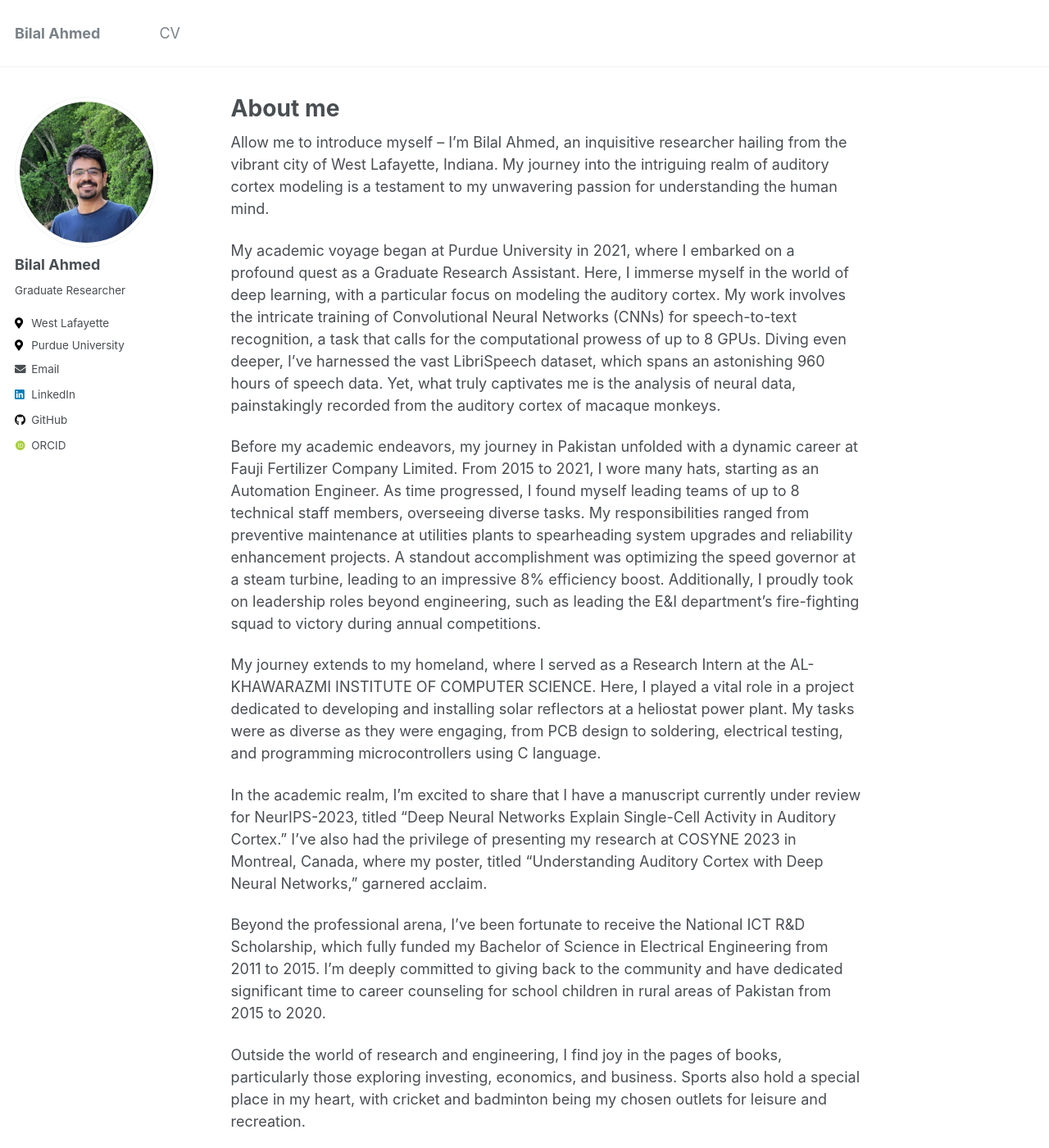
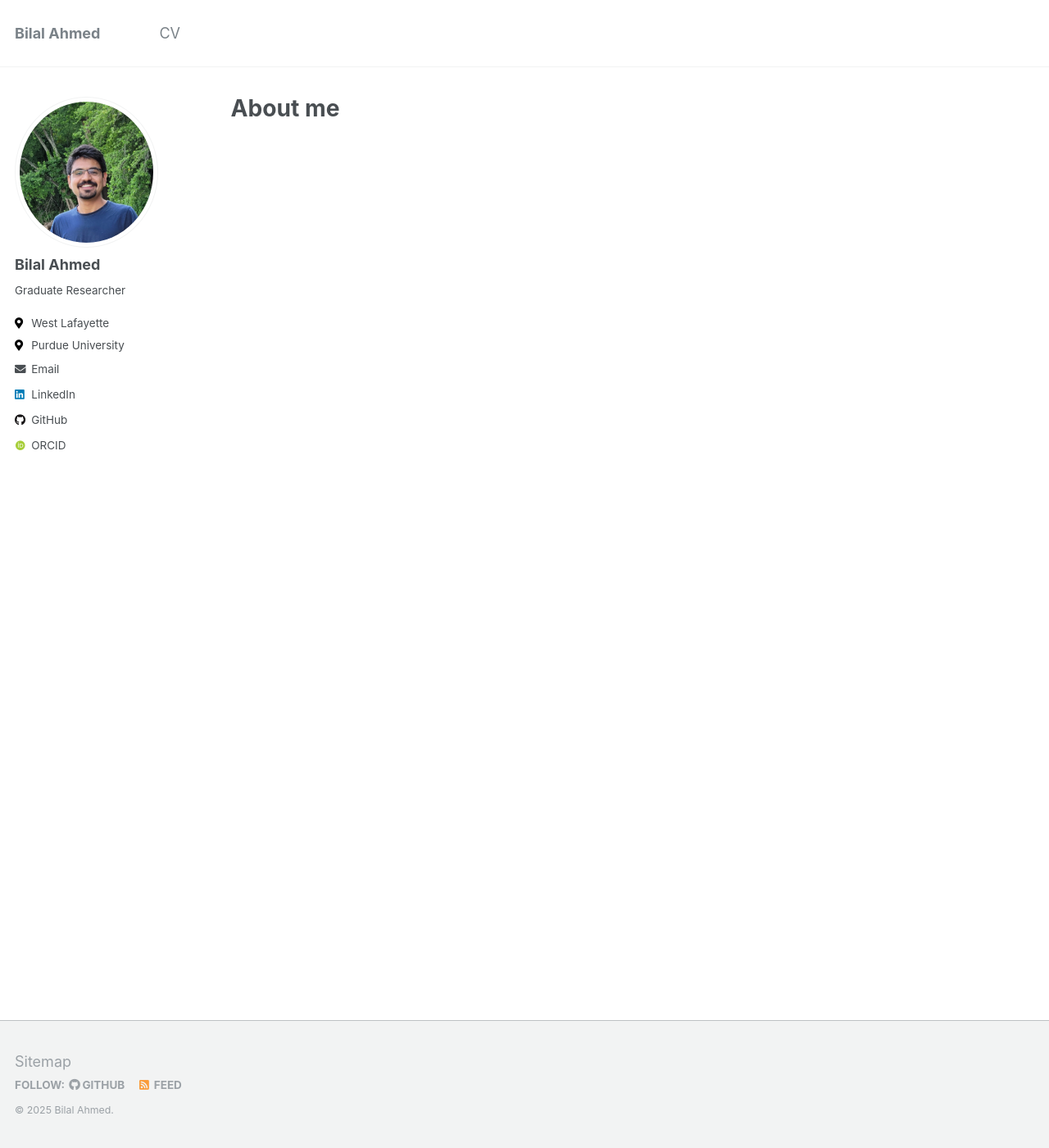
Before and after one commit to bilalhsp/bilalhsp.github.io, a Jekyll site: the page built from _pages/about.md, in a window 1280 px wide and 1400 px high. Shown: the whole window at 82% size. Built offline with Jekyll 4.4.1, drawn with Linux system fonts in a browser that asks for light colours; some web fonts are replaced; some of the changed text lies outside the part shown.

Commit message:
Revise about page content

```diff
--- a/_pages/about.md
+++ b/_pages/about.md
@@ -9,21 +9,7 @@ redirect_from:
   - /about/
   - /about.html
 ---
-Allow me to introduce myself – I'm Bilal Ahmed, an inquisitive researcher hailing from the vibrant city of West Lafayette, Indiana. My journey into the intriguing realm of auditory cortex modeling is a testament to my unwavering passion for understanding the human mind.
 
-My academic voyage began at Purdue University in 2021, where I embarked on a profound quest as a Graduate Research Assistant. Here, I immerse myself in the world of deep learning, with a particular focus on modeling the auditory cortex. My work involves the intricate training of Convolutional Neural Networks (CNNs) for speech-to-text recognition, a task that calls for the computational prowess of up to 8 GPUs. Diving even deeper, I've harnessed the vast LibriSpeech dataset, which spans an astonishing 960 hours of speech data. Yet, what truly captivates me is the analysis of neural data, painstakingly recorded from the auditory cortex of macaque monkeys.
-
-Before my academic endeavors, my journey in Pakistan unfolded with a dynamic career at Fauji Fertilizer Company Limited. From 2015 to 2021, I wore many hats, starting as an Automation Engineer. As time progressed, I found myself leading teams of up to 8 technical staff members, overseeing diverse tasks. My responsibilities ranged from preventive maintenance at utilities plants to spearheading system upgrades and reliability enhancement projects. A standout accomplishment was optimizing the speed governor at a steam turbine, leading to an impressive 8% efficiency boost. Additionally, I proudly took on leadership roles beyond engineering, such as leading the E&I department's fire-fighting squad to victory during annual competitions.
-
-My journey extends to my homeland, where I served as a Research Intern at the AL-KHAWARAZMI INSTITUTE OF COMPUTER SCIENCE. Here, I played a vital role in a project dedicated to developing and installing solar reflectors at a heliostat power plant. My tasks were as diverse as they were engaging, from PCB design to soldering, electrical testing, and programming microcontrollers using C language.
-
-In the academic realm, I'm excited to share that I have a manuscript currently under review for NeurIPS-2023, titled "Deep Neural Networks Explain Single-Cell Activity in Auditory Cortex." I've also had the privilege of presenting my research at COSYNE 2023 in Montreal, Canada, where my poster, titled "Understanding Auditory Cortex with Deep Neural Networks," garnered acclaim.
-
-Beyond the professional arena, I've been fortunate to receive the National ICT R&D Scholarship, which fully funded my Bachelor of Science in Electrical Engineering from 2011 to 2015. I'm deeply committed to giving back to the community and have dedicated significant time to career counseling for school children in rural areas of Pakistan from 2015 to 2020.
-
-Outside the world of research and engineering, I find joy in the pages of books, particularly those exploring investing, economics, and business. Sports also hold a special place in my heart, with cricket and badminton being my chosen outlets for leisure and recreation.
-
-Thank you for joining me on this captivating journey through my academic and professional life. If you'd like to connect, explore research collaborations, or simply share ideas, please don't hesitate to reach out.
 
 
 <!-- ================ -->
```
